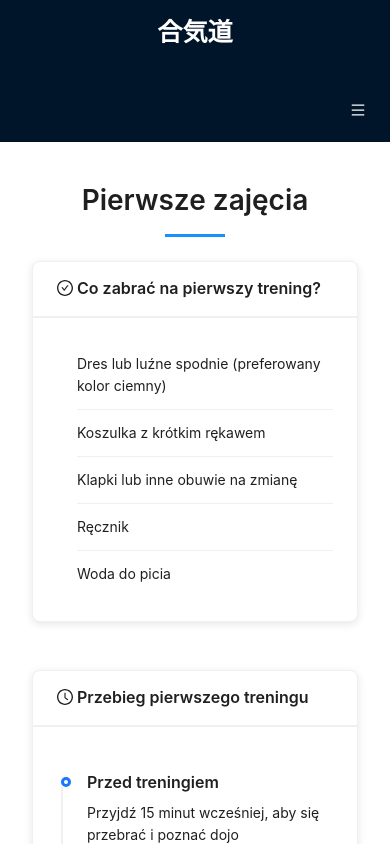
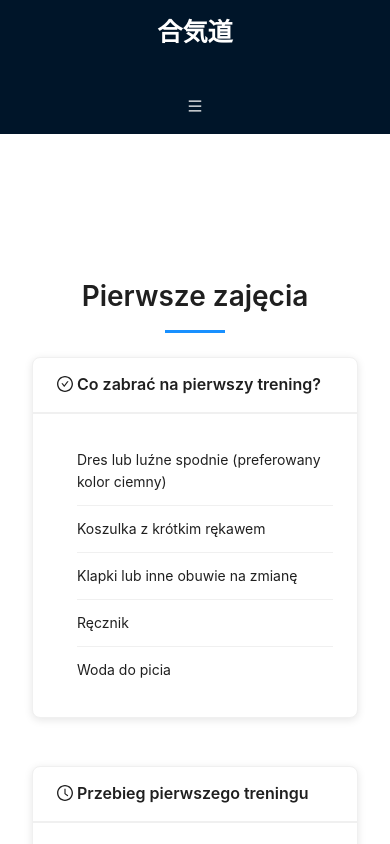
Before and after one commit to HawkPK/bushin.aikido.gda.pl, a React (Create React App) app: page /#/first-class in a window 390 px wide. Shown: the top 844 px of the page. Built offline with nearby package versions, Linux system fonts and the light colour scheme; the HTML template or start-up script is replaced by a standard one.

Commit message:
feat: styling changes

```diff
--- a/src/App.css
+++ b/src/App.css
@@ -50,6 +50,8 @@
   position: fixed;
   width: 100%;
   z-index: 1000;
+  height: 64px;
+  background-color: #001529;
 }
 
 .logo {
@@ -95,9 +97,8 @@
   padding: 24px;
   min-height: 280px;
   max-width: 1200px;
-  margin: 0 auto;
+  margin: 64px auto 0;
   background: #fff;
-  padding-top: 88px; /* 64px header height + 24px padding */
 }
 
 .page-title {
@@ -150,17 +151,17 @@
 @media (max-width: 768px) {
   .header {
     padding: 0 16px;
-    height: 64px;
-    line-height: 64px;
+    height: 56px;
+    line-height: 56px;
   }
 
   .logo {
-    margin: 16px 0;
+    margin: 12px 0;
   }
 
   .content-layout {
     padding: 16px;
-    margin-top: 64px;
+    margin-top: 56px;
   }
 
   .page-title {
@@ -200,32 +201,6 @@
 
   .content-layout {
     margin-top: 112px;
-  }
-}
-
-/* Mobile Responsive Adjustments */
-@media screen and (max-width: 768px) {
-  .header {
-    padding: 0 16px;
-  }
-
-  .content-layout {
-    padding: 16px;
-    padding-top: 80px; /* Slightly smaller padding on mobile */
-    margin: 0;
-  }
-
-  .mobile-menu-button {
-    display: block;
-    margin-left: auto;
-  }
-
-  .desktop-menu {
-    display: none;
-  }
-
-  .logo {
-    margin: 16px 0;
   }
 }
 
```
